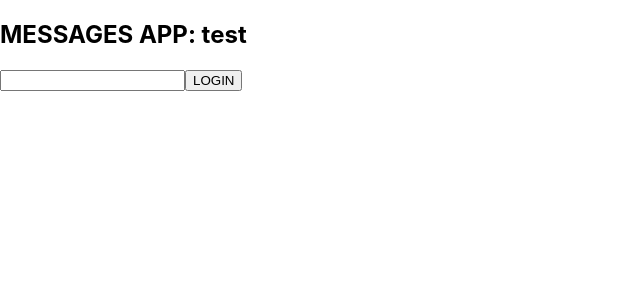
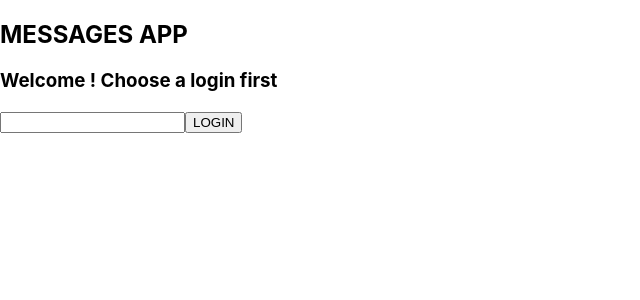
Before and after one commit to CorneNels/messages-app, a React (Create React App) app: page / in a window 1280 px wide. Shown: the top 300 px of the page, without its empty margins (0-640 px from the left). Built offline with nearby package versions, Linux system fonts and the light colour scheme.

Commit message:
Login instead of header

```diff
--- a/src/App.js
+++ b/src/App.js
@@ -1,8 +1,8 @@
-import Header from './components/login/login';
+import Login from './components/login/login';
 
 function App() {
   return (
-    <Header/>
+    <Login/>
 
   )
 }
--- a/src/components/login/login.jsx
+++ b/src/components/login/login.jsx
@@ -1,20 +1,24 @@
 import style from "./login.module.css"
 
-const Header = () => (
+const Login = () => {
+
+    return (
         <header>
             <div className={style.container}>
                 <div className={style.title}>
-                <h2>MESSAGES APP: test</h2>
+                    <h2>MESSAGES APP</h2>
+                    <h3>Welcome ! Choose a login first</h3>
                 </div>
                 <div className={style.body}>
                     <form>
                         <label htmlFor=""></label>
-                    <input type="text" />
+                        <input type="text"/>
                         <button>LOGIN</button>
                     </form>
                 </div>
             </div>
         </header>
     )
+}
 
-export default Header
+export default Login
```
Lines whose indentation alone changed are shown as unchanged.
